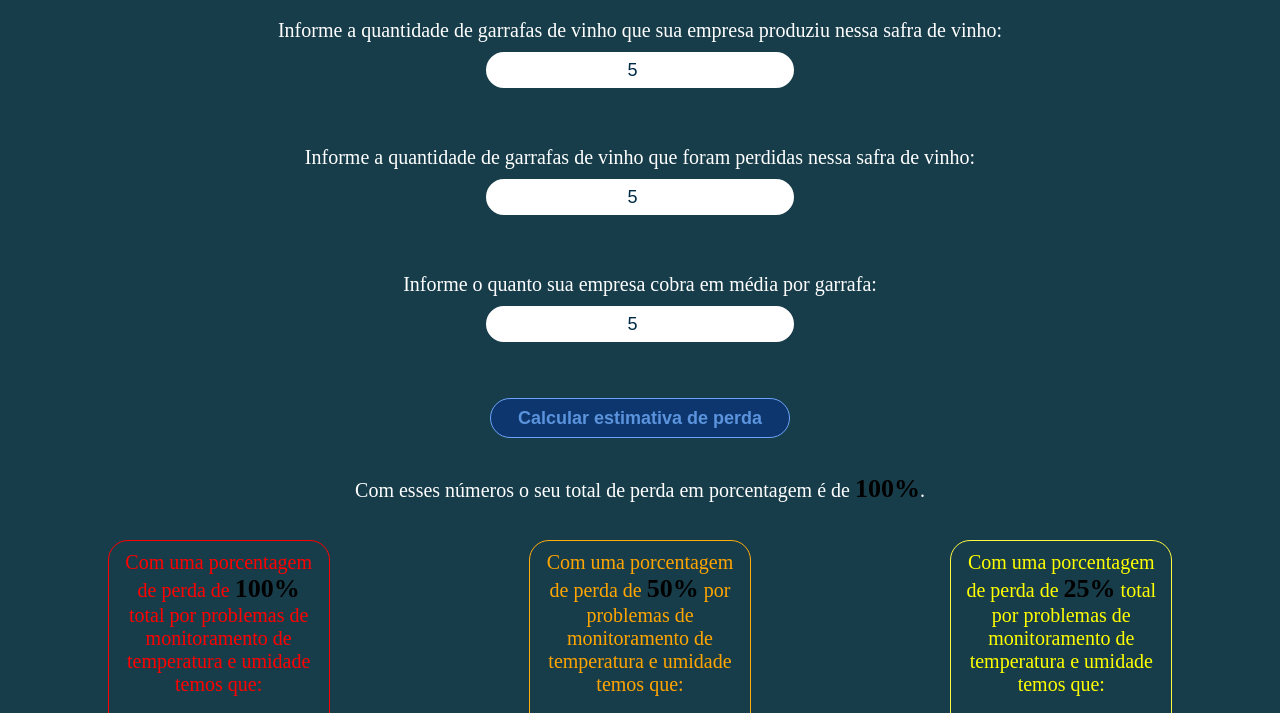
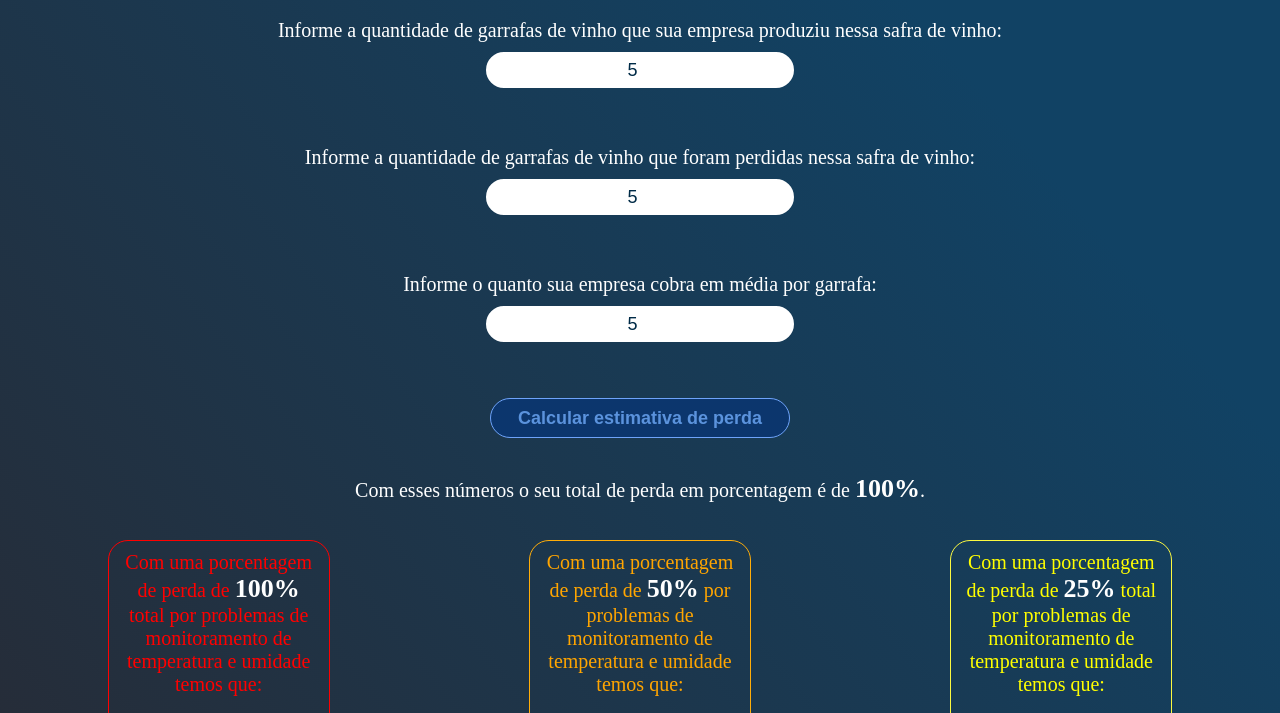
Before and after one commit to Wine-Tech/sprint2, a plain HTML site: page Simulador-Financeiro-main/calculadoranova/Código Calculadora.html in a window 1280 px wide. Both pictures are taken after typing "5", "5", "5" into the empty fields and a click on the button "Calcular estimativa de perda". Shown: the part 87-800 px from the top of the page. Drawn offline with Linux system fonts and the light colour scheme.

Commit message:
fehcalculadora

```diff
--- a/Simulador-Financeiro-main/calculadoranova/Código Calculadora.html
+++ b/Simulador-Financeiro-main/calculadoranova/Código Calculadora.html
@@ -80,7 +80,7 @@
 
     Curioso como nosso trabalho funciona? De uma olhada no nosso <b class="diagrama">Diagrama de Negócios!<b></div><br></p></span>
 
-      <div style="width: 30%; margin-left: 30%"><img src="Diagrama Vinícola.png" width="640px" alt="Diagrama de Negócio - STU"></div>
+      <div style="width: 30%; margin-left: 30%"><img src="diagramanegocio.png" width="640px" alt="Diagrama de Negócio - STU"></div>
     `;
   }
 </script>
--- a/Simulador-Financeiro-main/calculadoranova/style.css
+++ b/Simulador-Financeiro-main/calculadoranova/style.css
@@ -1,6 +1,7 @@
 body{
-    background-color: rgb(24, 61, 74);
+  background: linear-gradient(50.15deg,#2F2325 15% , #114264 85.61%);
     font-family:'Times New Roman', Times, serif;
+
 }
 .titulo{
     text-align: center;
@@ -110,7 +111,7 @@ input{
 }
 #porcentagem{
     font-size: 26px;
-    color: rgb(0, 0, 0);
+    color: rgb(255, 255, 255);
 }
 .maiorVermelho{
     font-size: 26px;
```
Also changed, not shown: Simulador-Financeiro-main/calculadoranova/Diagrama Vinícola.png (deleted), Simulador-Financeiro-main/calculadoranova/diagramanegocio.png (added).
